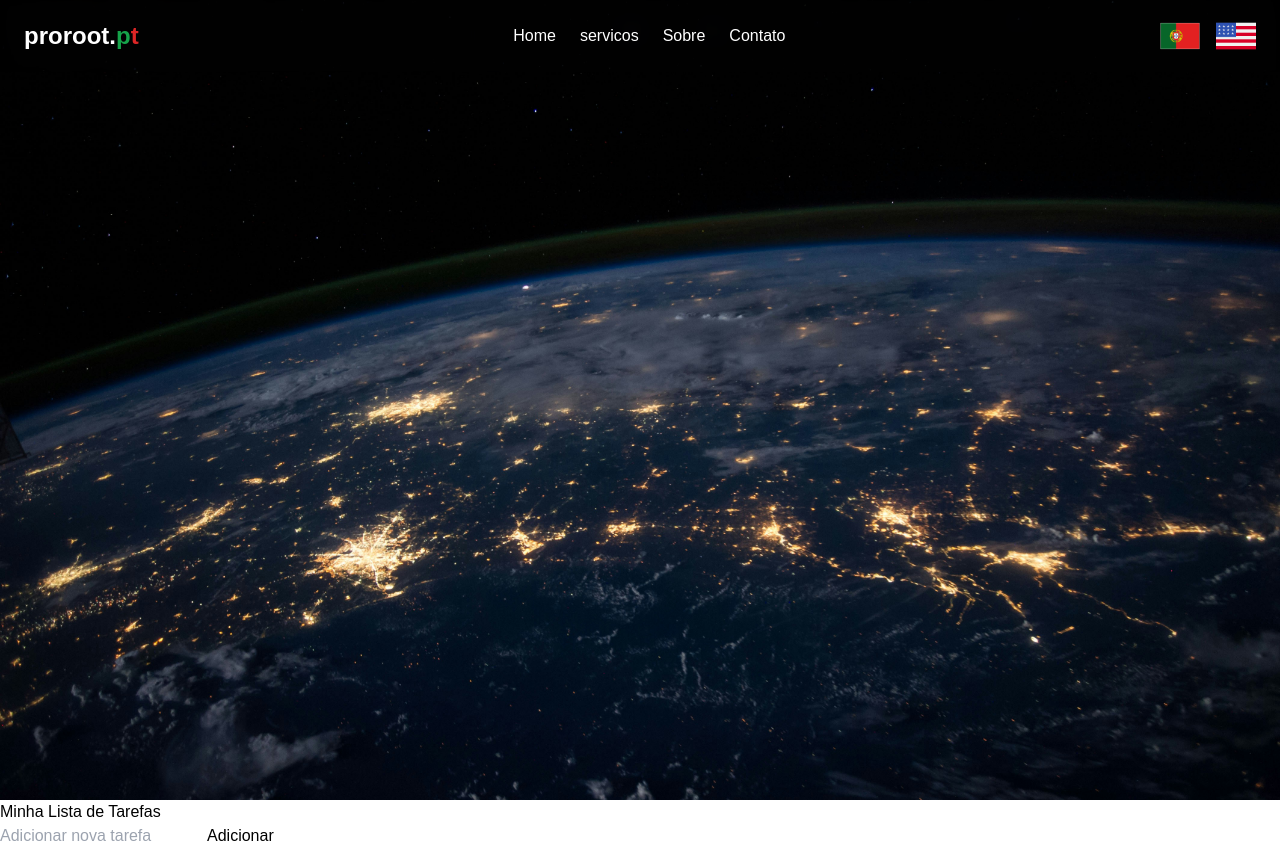
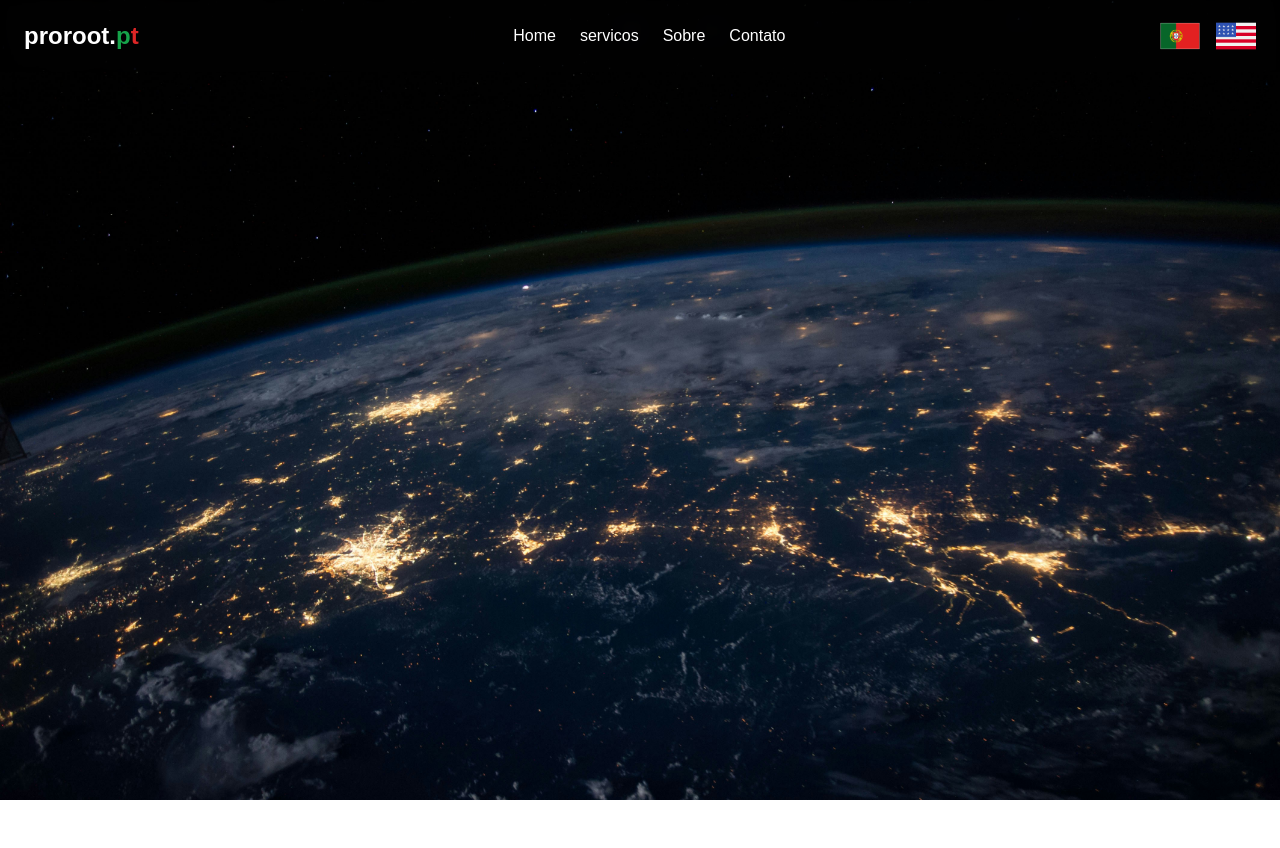
Before and after one commit to lithproroot1399/proroot, a Next.js app: page / in a window 1280 px wide. After the commit the page ends 800 px from the top, so only its background shows below. Built offline with nearby package versions, Linux system fonts and the light colour scheme.

Commit message:
Retomar projeto

```diff
--- a/src/app/page.tsx
+++ b/src/app/page.tsx
@@ -21,7 +21,6 @@ export default function Home() {
           className="object-cover"
         />
       </div>
-      <ListaDeTarefas />
     </>
   )
 }
--- a/src/components/tarefas.tsx
+++ b/src/components/tarefas.tsx
@@ -1,5 +1,4 @@
 // biome-ignore lint/style/noUnusedTemplateLiteral: <explanation>
-`use client`
 
 import { useState } from 'react'
 
```
